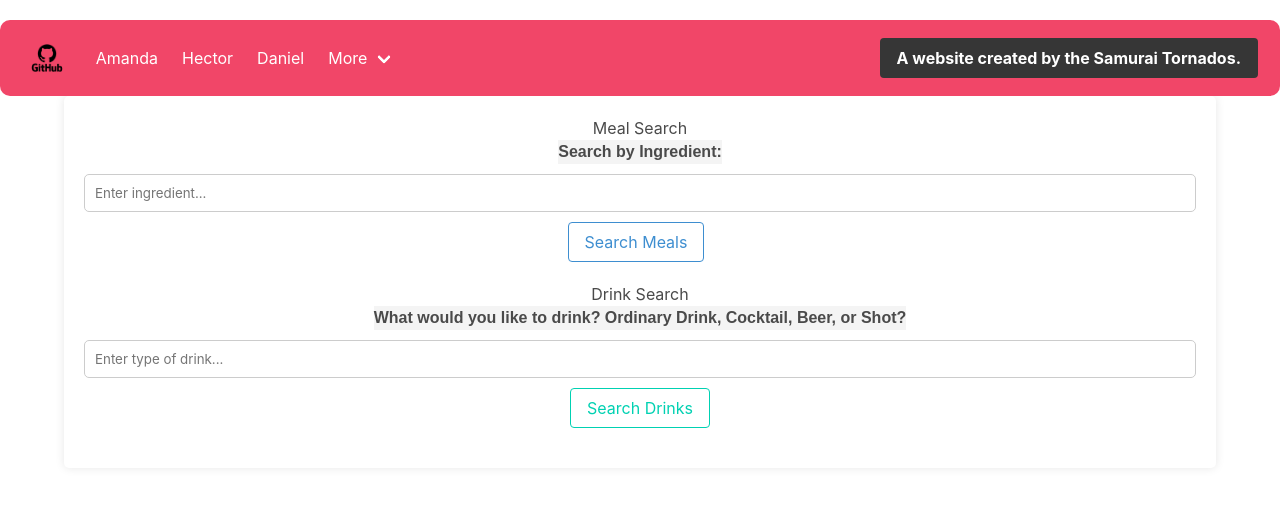
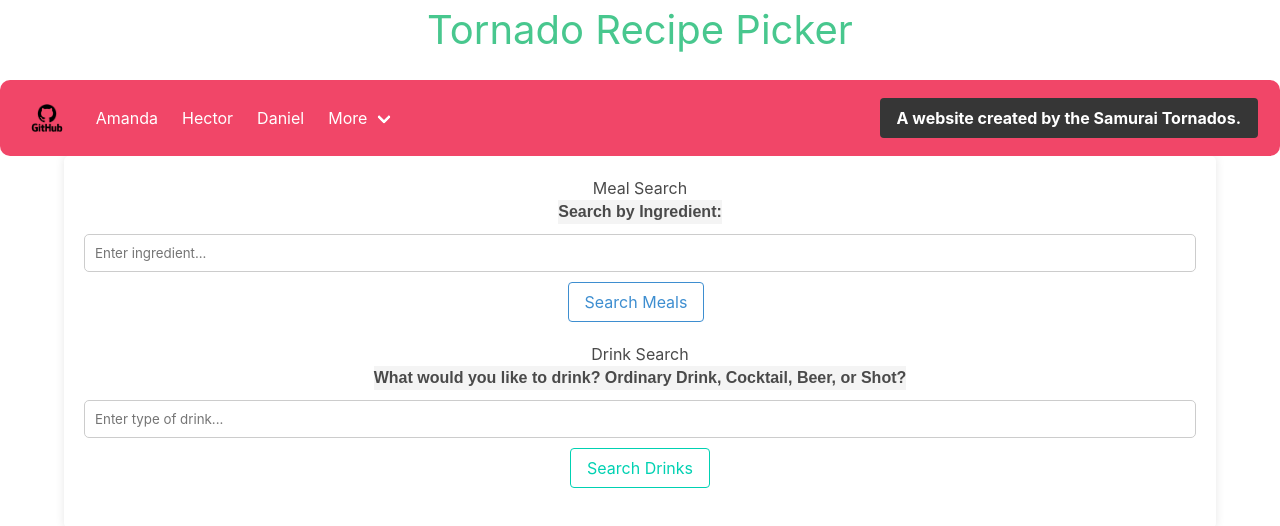
Before and after one commit to DannyFischler/samuraitornadoes, a plain HTML site: page index.html in a window 1280 px wide. Drawn offline with nearby package versions, Linux system fonts and the light colour scheme.

Commit message:
NewestNav

```diff
--- a/index.html
+++ b/index.html
@@ -9,6 +9,9 @@
     <link rel='stylesheet' href='https://cdn.jsdelivr.net/npm/bulma@0.9.3/css/bulma.min.css'>
     <title>Meal and Drink Search App</title>
 </head>
+<h1 class="is-size-2 has-text-success">
+    <bold> Tornado Recipe Picker </bold>
+</h1>
 <style>
     .navbar {
         margin-top: 20px;
```
